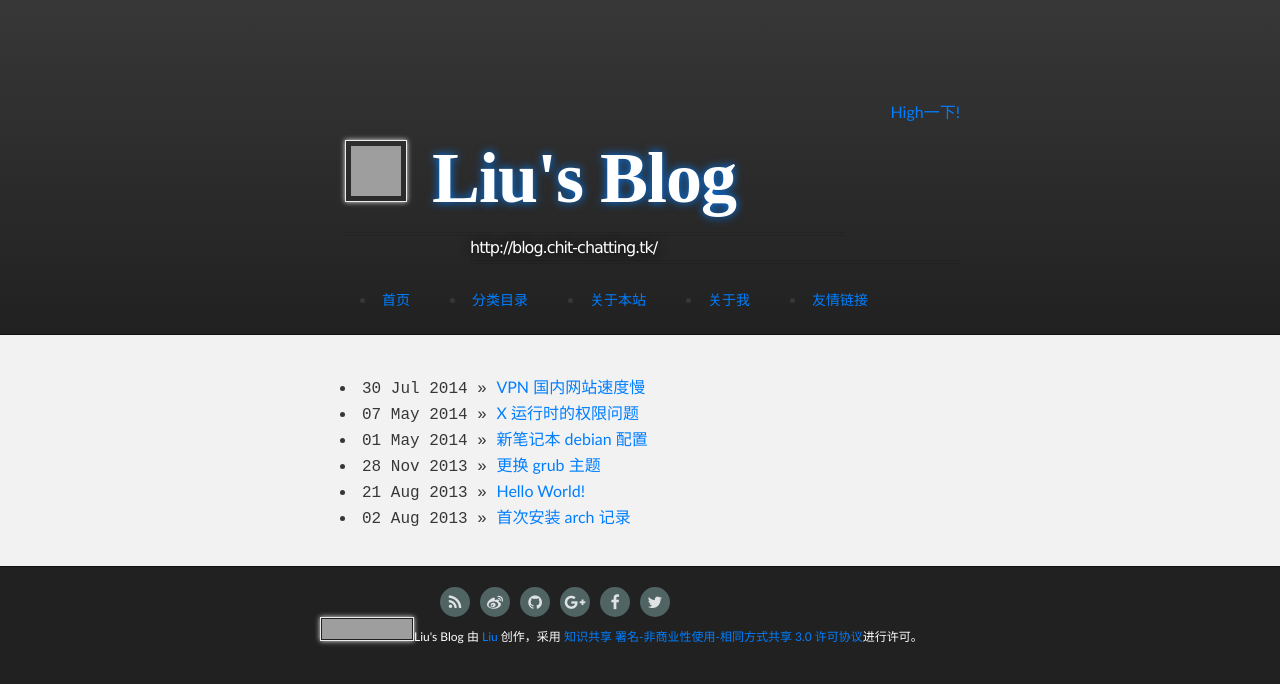
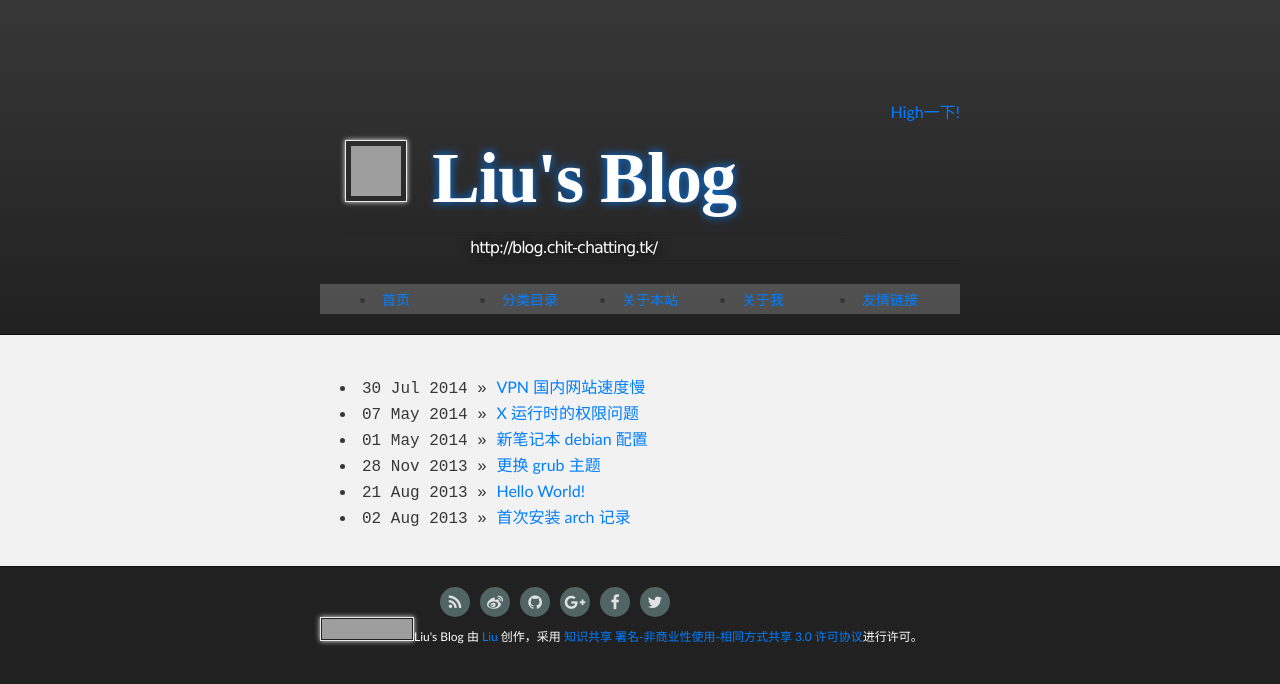
Before and after one commit to laurence6/blog, a Jekyll site: the page built from index.html, in a window 1280 px wide. Shown: the top 684 px of the page. Built offline with Jekyll 4.4.1, drawn with Linux system fonts in a browser that asks for light colours; nearby versions of some CDN libraries; some web fonts are replaced; the list of posts is cut into pages by our own code; grey boxes are pictures that could not be loaded.

Commit message:
change the style of navigation bar

```diff
--- a/stylesheets/default.css
+++ b/stylesheets/default.css
@@ -325,11 +325,13 @@ Full-Width Styles
 }
 
 .nav {
-    width: 610px;
+    width: 100%;
     height: 30px;
+    background: rgba(255,255,255,0.2);
     float: left;
 }
 .nav-item {
+    width: 80px;
     float: left;
     line-height: 30px;
     margin: 0 0 0 20px;
```
